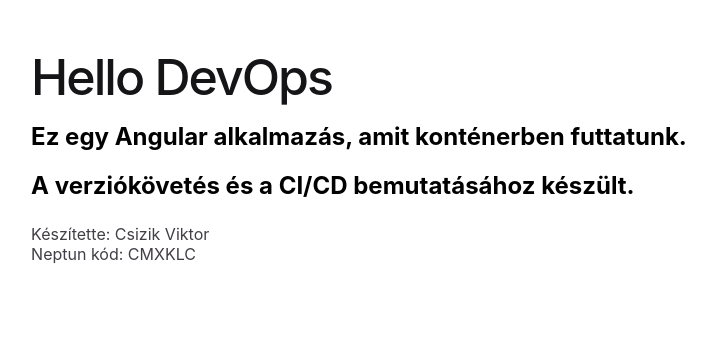
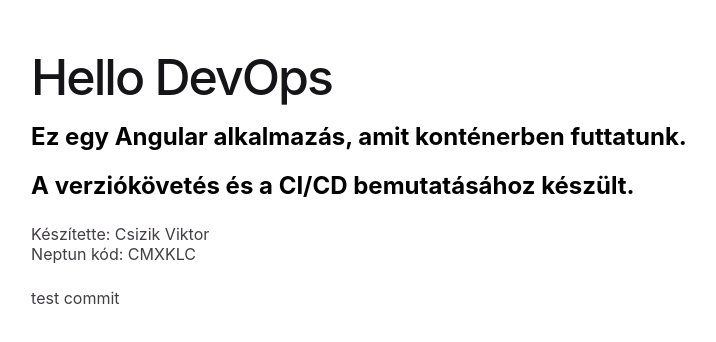
Before and after one commit to ccvik100/cmxklc-hello-devops, an Angular app: page / in a window 1280 px wide. Shown: the top 342 px of the page, without its empty margins (281-997 px from the left). Built offline with nearby package versions, Linux system fonts and the light colour scheme.

Commit message:
ez egy test commit
CMXKLC

```diff
--- a/src/app/app.html
+++ b/src/app/app.html
@@ -9,6 +9,7 @@
         <br />
         Neptun kód: CMXKLC
       </p>
+      <p>test commit</p>
     </div>
   </div>
 </main>
```
